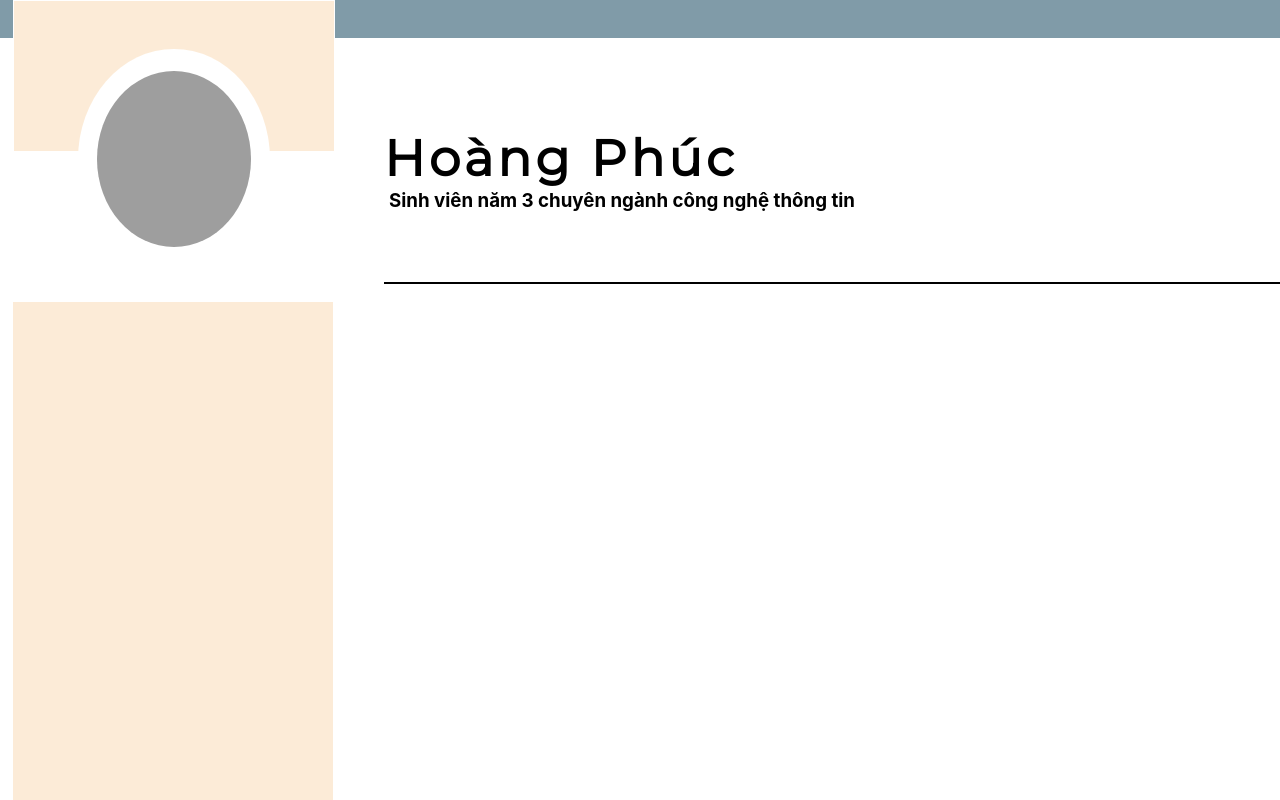
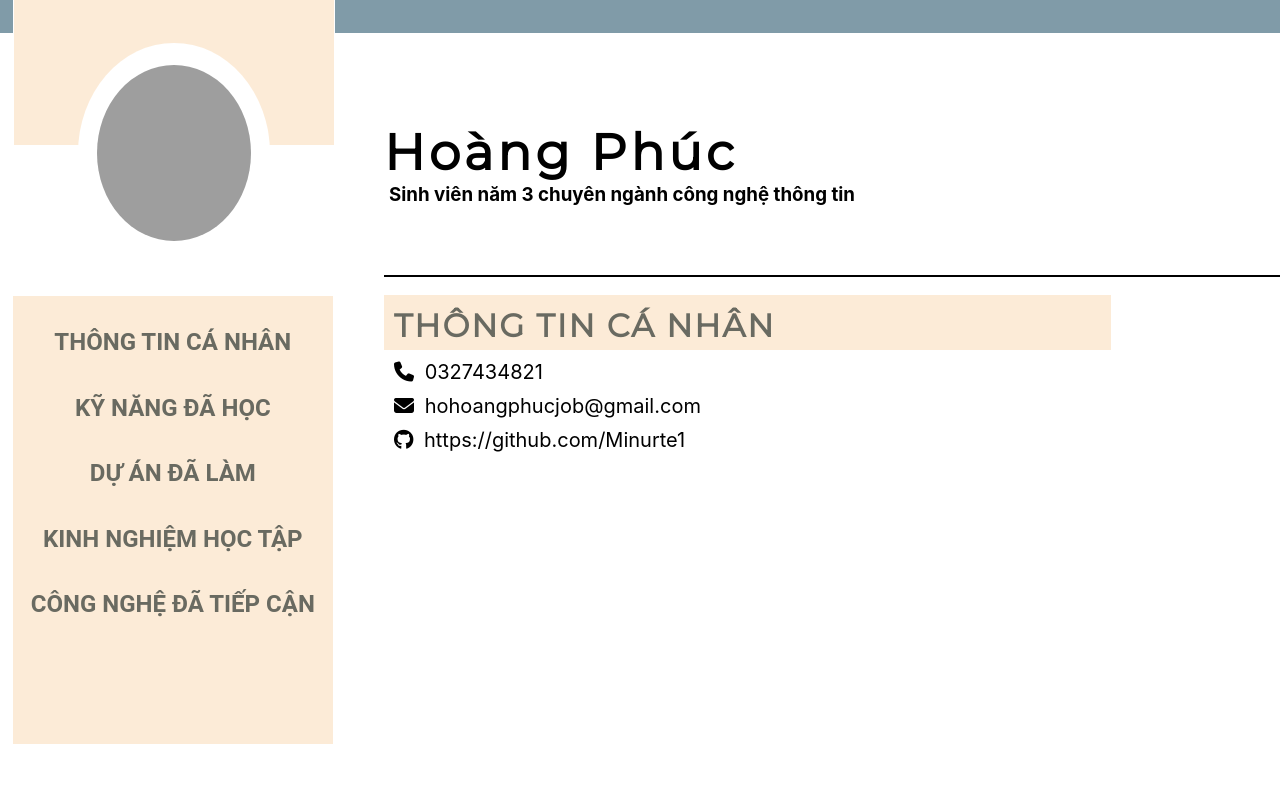
Before and after one commit to Minurte1/CV_Frontend_HoangPhuc, a React (Create React App) app: page / in a window 1280 px wide. Shown: the top 800 px of the page. Built offline with nearby package versions, Linux system fonts and the light colour scheme; grey boxes are pictures that could not be loaded.

Commit message:
cap nhat

```diff
--- a/public/index.html
+++ b/public/index.html
@@ -21,6 +21,7 @@
   <link rel="preconnect" href="https://fonts.googleapis.com">
   <link rel="preconnect" href="https://fonts.gstatic.com" crossorigin>
   <link href="https://fonts.googleapis.com/css2?family=Montserrat&display=swap" rel="stylesheet">
+  <link rel="stylesheet" href="https://cdnjs.cloudflare.com/ajax/libs/font-awesome/6.2.1/css/all.min.css"> >
   <!--
       manifest.json provides metadata used when your web app is installed on a
       user's mobile device or desktop. See https://developers.google.com/web/fundamentals/web-app-manifest/
--- a/src/component/TextTyping/TextTyping.css
+++ b/src/component/TextTyping/TextTyping.css
@@ -169,7 +169,7 @@
 
         font-family: monospace;
         color: #333;
-        letter-spacing: 4px;
+        letter-spacing: 3px;
         white-space: nowrap;
         overflow: hidden;
         border-right: 4px solid black;
@@ -193,7 +193,7 @@
         }
 
         to {
-            width: 1290px;
+            width: 1008px;
         }
     }
 
@@ -220,6 +220,52 @@
         width: 550px;
     }
 }
+
+
+
+/* ------------------------------------------------------------------------------------------ */
+
+
+
+
+
+
+
+
+
+@keyframes caret {
+    from {
+        border-color: transparent;
+    }
+
+    to {
+        border-color: black;
+    }
+}
+
+@keyframes typing {
+    from {
+        width: 0;
+    }
+
+    to {
+        width: 550px;
+    }
+}
+
+
+
+
+
+
+
+
+
+
+
+
+
+
 
 
 
--- a/src/component/TextTyping/TextTyping.js
+++ b/src/component/TextTyping/TextTyping.js
@@ -4,7 +4,8 @@ import './TextTyping.css'; // Import file CSS
 const TextTyping = () => {
     return (
         <> <div className="wrap-Textyping">
-            <h3 className='Textyping-h1'>"Hello everyone. I am Hoang Phuc, a website developer."</h3>
+
+            <h3 className='Textyping-h1'>"Hello everyone. I am Ho Hoang Phuc, a website developer."</h3>
 
             {/* <span id="cycle"></span> */}
         </div>
--- a/src/view/App.css
+++ b/src/view/App.css
@@ -4,7 +4,14 @@
     padding: 0;
 }
 
+html {
+    scroll-behavior: smooth;
+}
+
+@import url('https://fonts.googleapis.com/css2?family=Roboto:wght@500&display=swap');
+
 .App {
+    margin-top: -2%;
     width: 100%;
     height: 600px;
     position: relative;
@@ -41,7 +48,7 @@
 }
 
 .border {
-    margin-top: 70px;
+    margin-top: 10px;
     width: 100%;
     height: 2px;
     background-color: black;
@@ -60,11 +67,11 @@
 .App-backgroundRight {
     margin-left: 1%;
     width: 25%;
-    height: 1000px;
-
-    position: absolute;
+    height: 750px;
+    position: fixed;
+    /* position: absolute; */
     background-color: #fcebd7;
-
+    z-index: 5;
 }
 
 .App-backgroundRight-1 {
@@ -114,10 +121,71 @@
     width: 100%;
     height: 100px;
     background-color: white;
+
+
 }
 
 .App-backgroundRight-4 {
     width: 100%;
     height: 100px;
+    /* background-color: #fcebd7; */
     background-color: white;
 }
+
+.App-backgroundRight_Thongtinlienhe {
+    margin-top: 8%;
+    width: 100%;
+    height: 40PX;
+    display: flex;
+    justify-content: center;
+    align-items: center;
+    /* background-color: #fcdab3; */
+    color: black;
+    font-family: 'Roboto', sans-serif;
+}
+
+a {
+    text-decoration: none;
+    color: rgb(105, 106, 97);
+
+}
+
+.App-backgroundRight_Thongtinlienhe :hover {
+    cursor: pointer;
+    /* background-color: #fcdab3; */
+    color: black;
+}
+
+.Thongtincanhan>h1 {
+    background-color: #fcebd7;
+    padding-left: 10px;
+    margin-bottom: 10px;
+    letter-spacing: 2px;
+    font-family: 'Montserrat', sans-serif;
+    height: 50px;
+    padding-top: 5px;
+    display: flex;
+    width: 80%;
+    align-items: center;
+    color: rgb(105, 106, 97);
+}
+
+.tb {
+    margin-right: 5px;
+}
+
+.Thongtincanhan>p {
+    padding-left: 10px;
+    font-size: 20px;
+    margin-top: 10px;
+
+}
+
+.Thongtincanhan {
+    margin-top: 2%;
+    width: 100%;
+    height: 50px;
+
+
+
+}
--- a/src/view/App.js
+++ b/src/view/App.js
@@ -14,9 +14,18 @@ function App() {
           <div className='App-background_Imfomation'>
             <h1 className='Imfomation-Name'>Hoàng Phúc</h1>
             <h3 className='Imfomation-Name1'>Sinh viên năm 3 chuyên ngành công nghệ thông tin</h3>
-            <div className='border'></div>
+
             <div id='Component-Text'>
               <TextTyping className="Component-Text"></TextTyping>
+            </div>
+            <div className='border'></div>
+            <div className='Thongtincanhan'>
+              <h1 id='Thongtin'>THÔNG TIN CÁ NHÂN</h1>
+              <p><i class="fa-solid fa-phone tb"></i> 0327434821</p>
+              <p><i class="fa-solid fa-envelope tb"></i> hohoangphucjob@gmail.com</p>
+              <p><i class="fa-brands fa-github tb"></i> https://github.com/Minurte1</p>
+              <p></p>
+              <p></p>
             </div>
           </div>
 
@@ -31,6 +40,22 @@ function App() {
 
           <div className='App-backgroundRight-3'></div>
           <div className='App-backgroundRight-4'></div>
+          <div className='App-backgroundRight_Thongtinlienhe'>
+            <a href='#Thongtin'> <h2>THÔNG TIN CÁ NHÂN</h2></a>
+          </div>
+          <div className='App-backgroundRight_Thongtinlienhe'>
+            <a href='/'> <h2>KỸ NĂNG ĐÃ HỌC</h2></a>
+          </div>
+          <div className='App-backgroundRight_Thongtinlienhe'>
+            <a href='/'> <h2>DỰ ÁN ĐÃ LÀM</h2></a>
+          </div>
+          <div className='App-backgroundRight_Thongtinlienhe'>
+            <a href='/'> <h2>KINH NGHIỆM HỌC TẬP</h2></a>
+          </div>
+          <div className='App-backgroundRight_Thongtinlienhe'>
+            <a href='/'> <h2>CÔNG NGHỆ ĐÃ TIẾP CẬN</h2></a>
+          </div>
+
         </div>
       </div>
     </>
```
